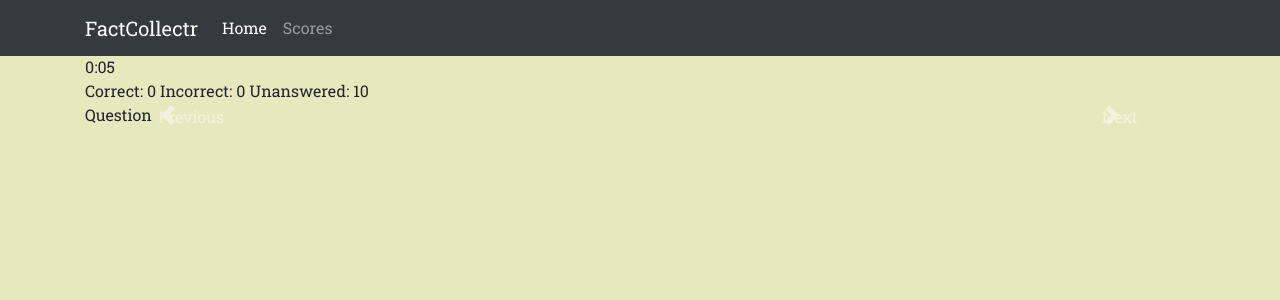
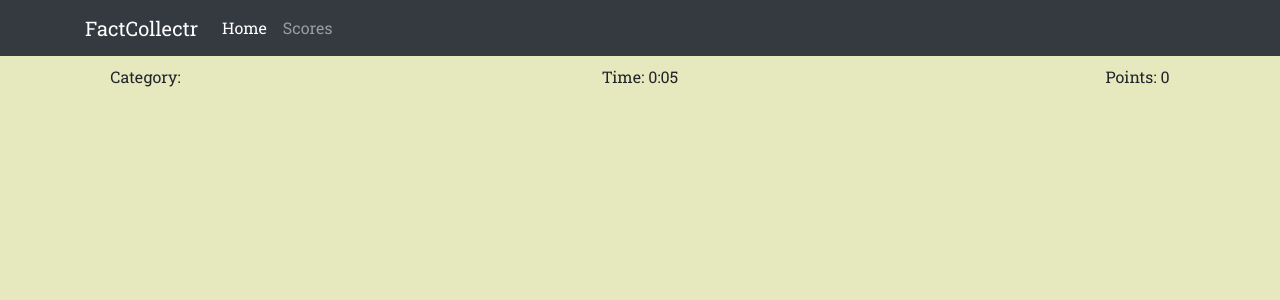
Before and after one commit to awilsongithub/factcollectr, a React (Create React App) app: page /play in a window 1280 px wide. Shown: the top 300 px of the page. Built offline with nearby package versions, Linux system fonts and the light colour scheme.

Commit message:
added stats div to display category, time, points with flexbox above questions

```diff
--- a/src/App.css
+++ b/src/App.css
@@ -115,3 +115,11 @@ body {
 .question-number {
   color: white;
 }
+.stats {
+  display: flex;
+  justify-content: center;
+    padding: 10px 20px;
+}
+.stats > div {
+  width: 33%;
+}
--- a/src/App.js
+++ b/src/App.js
@@ -90,6 +90,7 @@ class App extends Component {
       .then(results => {
         console.log('json received', results);
         this.setState({
+          currentCategory: categoryObj.name,
           questions: results,
           loading: false
         });
@@ -144,7 +145,12 @@ class App extends Component {
        })
      }
 
-     console.log('current score', this.state.currentScore)
+      // move to next carousel/question after delay
+      setTimeout(function(){
+        $('.carousel').carousel('next');
+      }, 3000)
+
+
   }
 
   /**
@@ -174,7 +180,7 @@ class App extends Component {
             />
             <Route path="/play" render={() =>   <QuizScreen
                 currentScore={this.state.currentScore}
-                currentCategory='General'
+                currentCategory={this.state.currentCategory}
                 currentTime='1:42'
                 questions={this.state.questions}
                 handleAnswerSubmission={this.handleAnswerSubmission}
--- a/src/Carousel.js
+++ b/src/Carousel.js
@@ -5,6 +5,7 @@ import Question from './Question';
 
 const Carousel = props => {
 
+  const dataRide = false;
   var output;
 
   // decide what is our output?
@@ -15,31 +16,20 @@ const Carousel = props => {
   } else {
     output = (
 
-    <div id="carouselExampleIndicators" className="carousel slide" data-ride="carousel">
-      <span>Question</span>
+    <div id="carouselExampleIndicators" className="carousel slide" data-ride={dataRide} data-interval={dataRide}>
+
       <ol className="carousel-indicators">
-
-
         {props.questions.map( (question, index) =>
-            <li data-target="#carouselExampleIndicators" data-slide-to={index} className={index === 0 ? 'active' : ''}>
-              <span>{index + 1}</span>
-              {/* <span className='question-number'>{index}</span> */}
-
+            <li
+              data-target="#carouselExampleIndicators"
+              data-slide-to={index}
+              className={index === 0 ? 'active' : ''}>
+                <span>{index + 1}</span>
             </li>
         )}
+      </ol>
 
-
-        {/* <li data-target="#carouselExampleIndicators" data-slide-to="0" className="active"></li>
-        <li data-target="#carouselExampleIndicators" data-slide-to="1"></li>
-        <li data-target="#carouselExampleIndicators" data-slide-to="2"></li> */}
-
-
-
-      </ol>
       <div className="carousel-inner">
-
-
-
         {props.questions.map( (question, index) =>
           <Question
             questionIndex={index}
@@ -50,23 +40,9 @@ const Carousel = props => {
             handleAnswerSubmission={props.handleAnswerSubmission}
           />
         )}
-
-
-
       </div>
 
-      <a className="carousel-control-prev" href="#carouselExampleIndicators" role="button" data-slide="prev">
-        <span className="carousel-control-prev-icon" aria-hidden="true">Previous</span>
-        <span className="sr-only">Previous</span>
-      </a>
-      <a className="carousel-control-next" href="#carouselExampleIndicators" role="button" data-slide="next">
-        <span className="carousel-control-next-icon" aria-hidden="true">Next</span>
-        <span className="sr-only">Next</span>
-      </a>
     </div>
-
-
-
   )
 }
 
--- a/src/CurrentScore.js
+++ b/src/CurrentScore.js
@@ -7,9 +7,12 @@ const CurrentScore = props => {
   return (
     <div>
 
-      <span>Correct: {props.currentScore.correct} </span>
-      <span>Incorrect: {props.currentScore.incorrect} </span>
-      <span>Unanswered: {props.currentScore.unanswered} </span>
+      <span className='float-right'>
+        <span>Points: </span>
+        {props.currentScore.correct}
+      </span>
+      {/* <span>Incorrect: {props.currentScore.incorrect} </span>
+      <span>Unanswered: {props.currentScore.unanswered} </span> */}
 
     </div>
   )
--- a/src/QuizScreen.js
+++ b/src/QuizScreen.js
@@ -16,13 +16,19 @@ class QuizScreen extends React.Component {
     return (
       <div>
 
-        <Timer />
+        <div className='stats'>
+          <div>
+            <span>Category: </span>
+            {this.props.currentCategory}
+          </div>
+          <Timer />
+          <CurrentScore
+            currentScore={this.props.currentScore}
+            currentCategory='General'
+            currentTime='1:42'
+          />
+        </div>
 
-        <CurrentScore
-          currentScore={this.props.currentScore}
-          currentCategory='General'
-          currentTime='1:42'
-        />
 
         <Carousel
           questions={this.props.questions}
--- a/src/Timer.js
+++ b/src/Timer.js
@@ -40,8 +40,11 @@ class Timer extends React.Component {
 
   render() {
     return (
-      <div>
-        {this.state.timer.minutes + ':' + this.state.timer.seconds}
+      <div className='d-flex justify-content-center'>
+        <span>
+          <span>Time: </span>
+          {this.state.timer.minutes + ':' + this.state.timer.seconds}
+        </span>
       </div>
     )
   }
```
